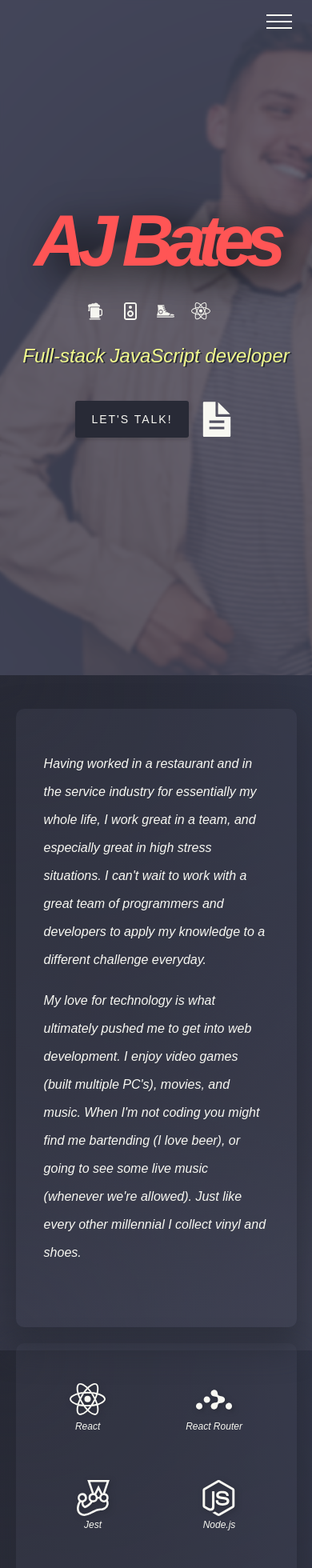
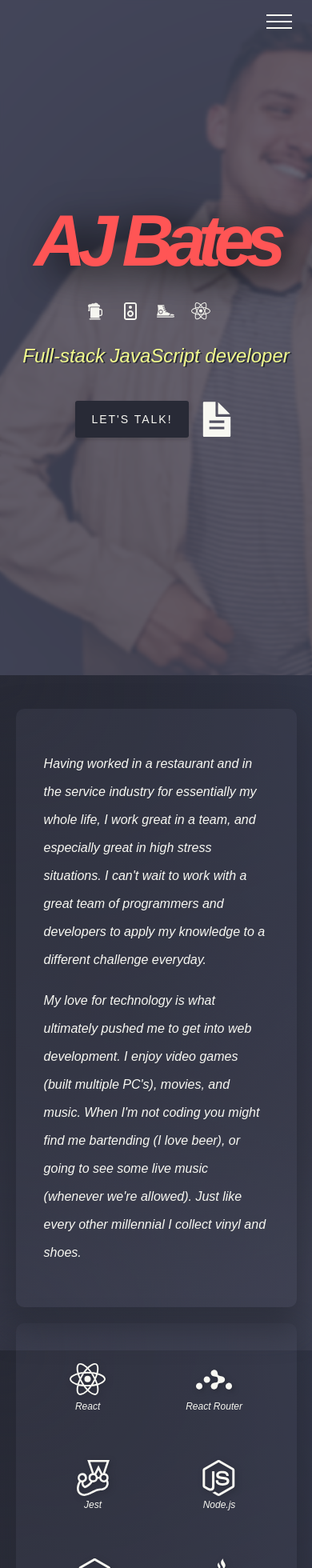
Before and after one commit to ajbates2/react_portfolio, a React (Create React App) app: page / in a window 390 px wide. Shown: the top 1960 px of the page at 80% size. Built offline with nearby package versions, Linux system fonts and the light colour scheme; a web font is replaced by a local one.

Commit message:
fixed responsive bugs

```diff
--- a/src/components/About/About.css
+++ b/src/components/About/About.css
@@ -61,7 +61,7 @@
 @media only screen and (max-width: 900px) {
     .about-container {
         grid-template-columns: 1fr;
-        grid-template-rows: 1fr 1fr;
+        grid-template-rows: 1fr auto;
         padding: 5vh 5vw;
     }
 
```
